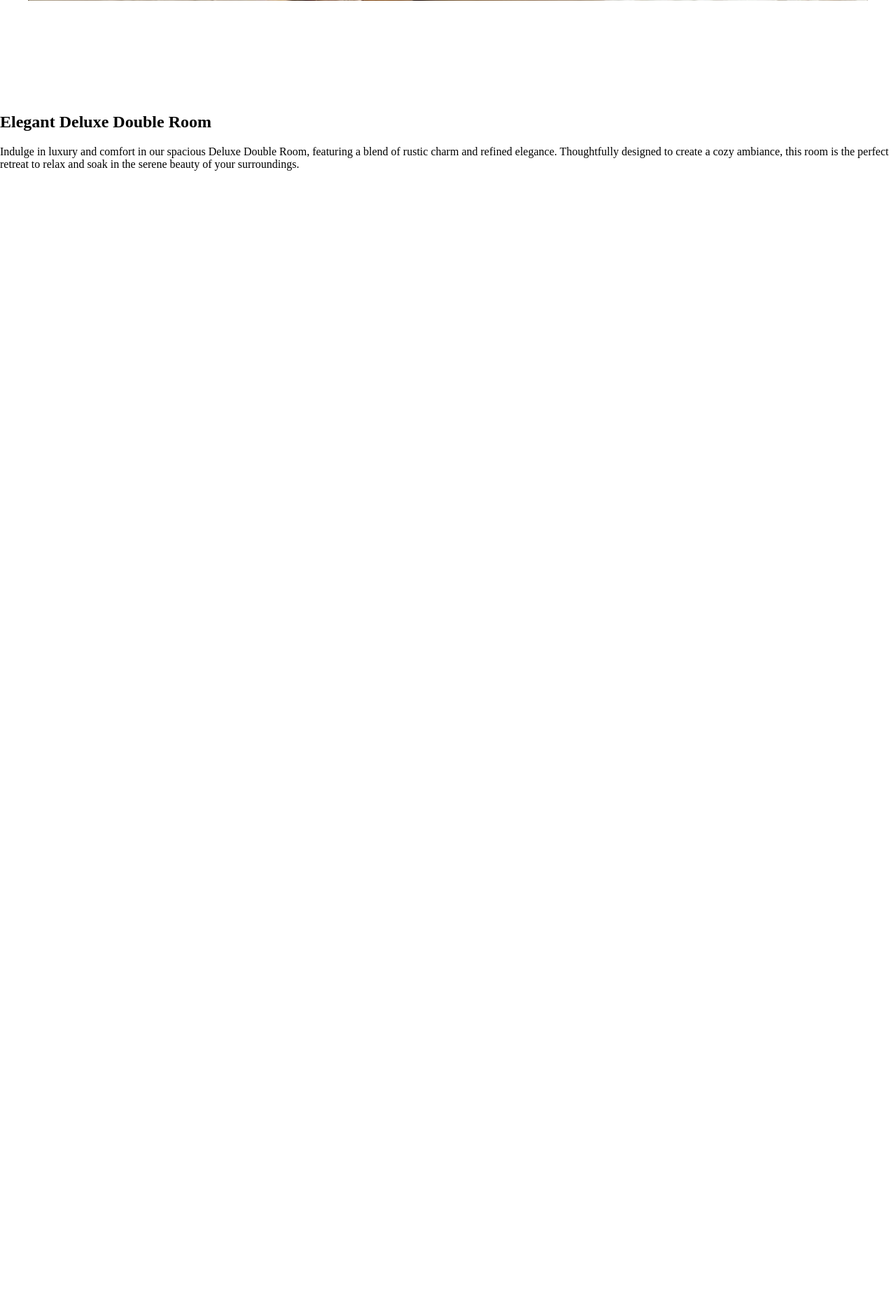
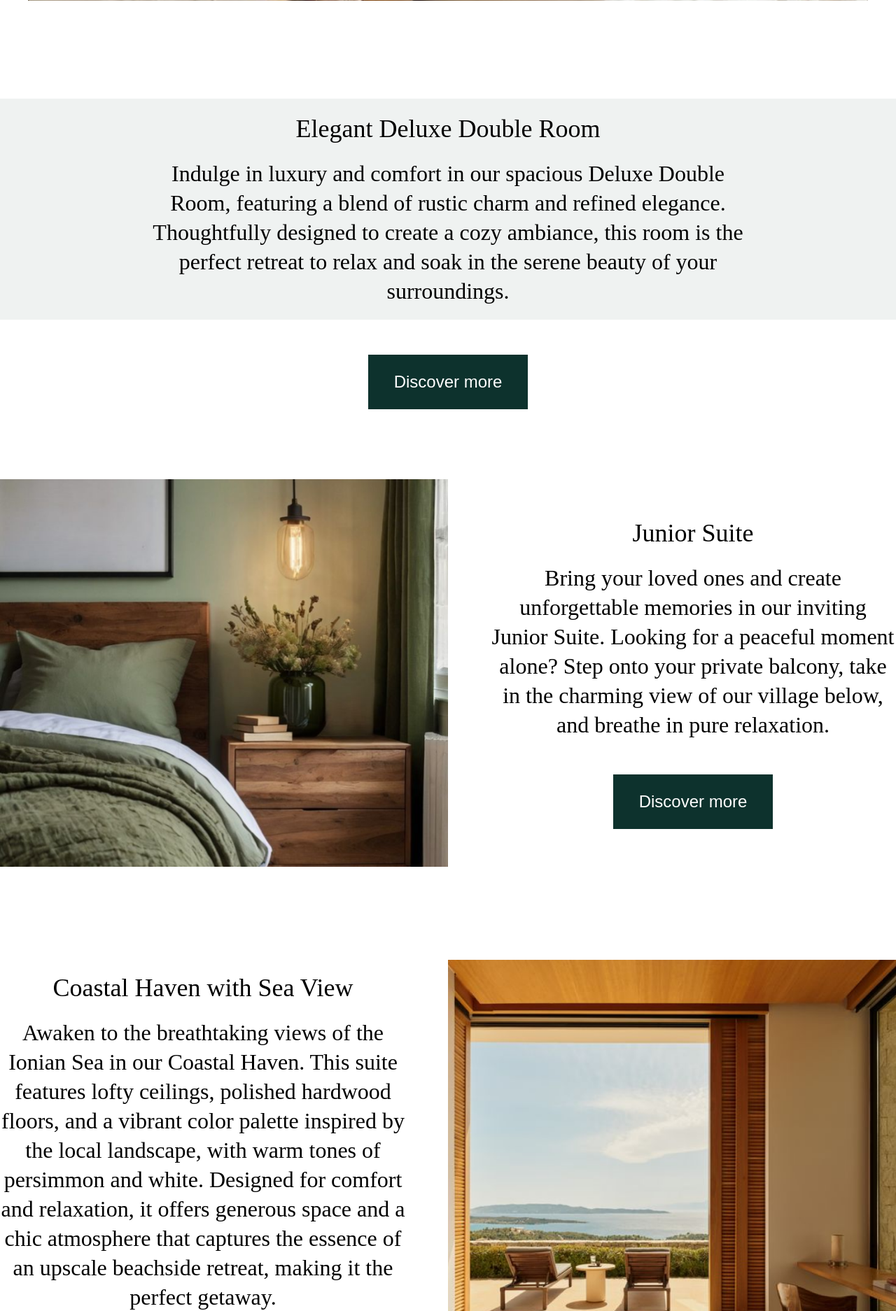
Before and after one commit to RonaKasabaqi/room-reservation-website, a PHP site: page /rooms.html in a window 1280 px wide. Shown: the part 1795-3669 px from the top of the page at 70% size. Before the commit the page ends 2039 px from the top, so only its background shows below. Run offline with PHP 8.4, Linux system fonts and the light colour scheme.

Commit message:
created 2 components such as seaView and juniorSuite

```diff
--- a/rooms.html
+++ b/rooms.html
@@ -65,14 +65,81 @@
           </div>
         </div>
       </div>
-      <div class="bannerBox">
-        <h2>Elegant Deluxe Double Room</h2>
-        <p>
-          Indulge in luxury and comfort in our spacious Deluxe Double Room,
-          featuring a blend of rustic charm and refined elegance. Thoughtfully
-          designed to create a cozy ambiance, this room is the perfect retreat
-          to relax and soak in the serene beauty of your surroundings.
-        </p>
+      <div id="elegant">
+        <div class="container">
+          <div class="row">
+            <div class="text-center elegant_text">
+              <h5>Elegant Deluxe Double Room</h5>
+              <p>
+                Indulge in luxury and comfort in our spacious Deluxe Double
+                Room, featuring a blend of rustic charm and refined elegance.
+                Thoughtfully designed to create a cozy ambiance, this room is
+                the perfect retreat to relax and soak in the serene beauty of
+                your surroundings.
+              </p>
+            </div>
+          </div>
+        </div>
+      </div>
+      <div class="text-center customMargin">
+        <a href="" class="roomButton">Discover more</a>
+      </div>
+      <div id="juniorSuite">
+        <div class="container">
+          <div class="row">
+            <div class="half">
+              <img
+                src="./images/juniorImg.png"
+                alt="Junior Suite Image"
+                class="img-responsive"
+              />
+            </div>
+            <div class="half">
+              <div class="text-center juniorText">
+                <h5>Junior Suite</h5>
+                <p>
+                  Bring your loved ones and create unforgettable memories in our
+                  inviting Junior Suite. Looking for a peaceful moment alone?
+                  Step onto your private balcony, take in the charming view of
+                  our village below, and breathe in pure relaxation.
+                </p>
+                <div class="customMargin">
+                  <a href="" class="roomButton">Discover more</a>
+                </div>
+              </div>
+            </div>
+          </div>
+        </div>
+      </div>
+      <div id="seaView">
+        <div class="container">
+          <div class="row">
+            <div class="half">
+              <div class="text-center seaText">
+                <h5>Coastal Haven with Sea View</h5>
+                <p>
+                  Awaken to the breathtaking views of the Ionian Sea in our
+                  Coastal Haven. This suite features lofty ceilings, polished
+                  hardwood floors, and a vibrant color palette inspired by the
+                  local landscape, with warm tones of persimmon and white.
+                  Designed for comfort and relaxation, it offers generous space
+                  and a chic atmosphere that captures the essence of an upscale
+                  beachside retreat, making it the perfect getaway.
+                </p>
+                <div class="customMargin">
+                  <a href="" class="roomButton">Discover more</a>
+                </div>
+              </div>
+            </div>
+            <div class="half">
+              <img
+                src="./images/seaViewImg.png"
+                alt="Junior Suite Image"
+                class="img-responsive"
+              />
+            </div>
+          </div>
+        </div>
       </div>
     </div>
   </body>
--- a/style.css
+++ b/style.css
@@ -1,6 +1,9 @@
 body {
   margin: 0;
   padding: 0;
+}
+.text-center {
+  text-align: center;
 }
 .navbar {
   display: flex;
@@ -297,6 +300,12 @@ html {
 #main {
   overflow: hidden;
 }
+.customMargin {
+  margin: 50px 0;
+}
+.half {
+  width: 50%;
+}
 
 * {
   box-sizing: border-box;
@@ -410,3 +419,103 @@ Second Navbar
 #secondNavbar ul.secondNav li.active a {
   color: #fff;
 }
+/* ---------------------------
+Elegant Section
+--------------------------- */
+#elegant {
+  position: relative;
+  background-color: #0d322d10;
+  padding: 20px;
+  margin-bottom: 50px;
+}
+#elegant .elegant_text h5 {
+  font-family: "Montaga", serif;
+  font-size: 36px;
+  line-height: 46px;
+  color: #000;
+  font-weight: 500;
+  margin: 0;
+  margin-bottom: 20px;
+}
+#elegant .elegant_text p {
+  font-family: "Montaga", serif;
+  font-size: 32px;
+  line-height: 42px;
+  color: #000;
+  font-weight: 400;
+  margin: 0 auto;
+  width: 70%;
+}
+.roomButton {
+  background-color: #0d322d;
+  padding: 25px 35px;
+  font-family: "Montserrat", sans-serif;
+  font-size: 24px;
+  line-height: 24px;
+  color: #fff;
+  display: inline-block;
+  transition: all 0.4s ease;
+  border: 2px solid transparent;
+}
+.roomButton:hover {
+  background-color: #fff;
+  color: #0d322d;
+  border: 2px solid #0d322d;
+}
+
+/* ---------------------------
+Junior Suite Section
+--------------------------- */
+
+#juniorSuite {
+  padding: 50px 0;
+}
+#juniorSuite .juniorText {
+  padding-left: 60px;
+  margin-top: 50px;
+}
+#juniorSuite .juniorText h5 {
+  font-family: "Montaga", serif;
+  font-size: 36px;
+  line-height: 46px;
+  color: #000;
+  font-weight: 500;
+  margin: 0;
+  margin-bottom: 20px;
+}
+#juniorSuite .juniorText p {
+  font-family: "Montaga", serif;
+  font-size: 32px;
+  line-height: 42px;
+  color: #000;
+  font-weight: 400;
+  margin: 0 auto;
+}
+
+/* ---------------------------
+Sea View Section
+--------------------------- */
+#seaView {
+  padding: 50px 0;
+}
+#seaView .seaText {
+  padding-right: 60px;
+  margin-top: 50px;
+}
+#seaView .seaText h5 {
+  font-family: "Montaga", serif;
+  font-size: 36px;
+  line-height: 46px;
+  color: #000;
+  font-weight: 500;
+  margin: 0;
+  margin-bottom: 20px;
+}
+#seaView .seaText p {
+  font-family: "Montaga", serif;
+  font-size: 32px;
+  line-height: 42px;
+  color: #000;
+  font-weight: 400;
+  margin: 0 auto;
+}
```
Also changed, not shown: images/juniorImg.png (added), images/seaViewImg.png (added).
